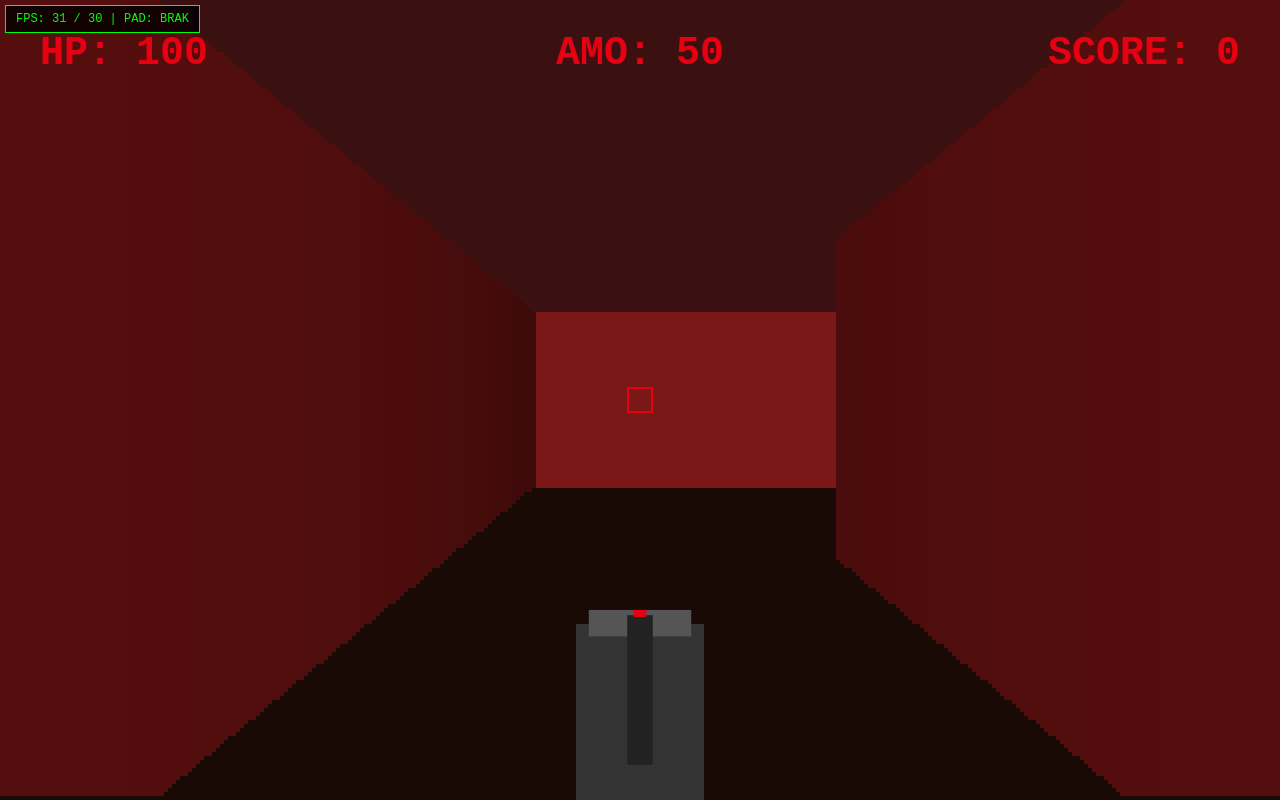
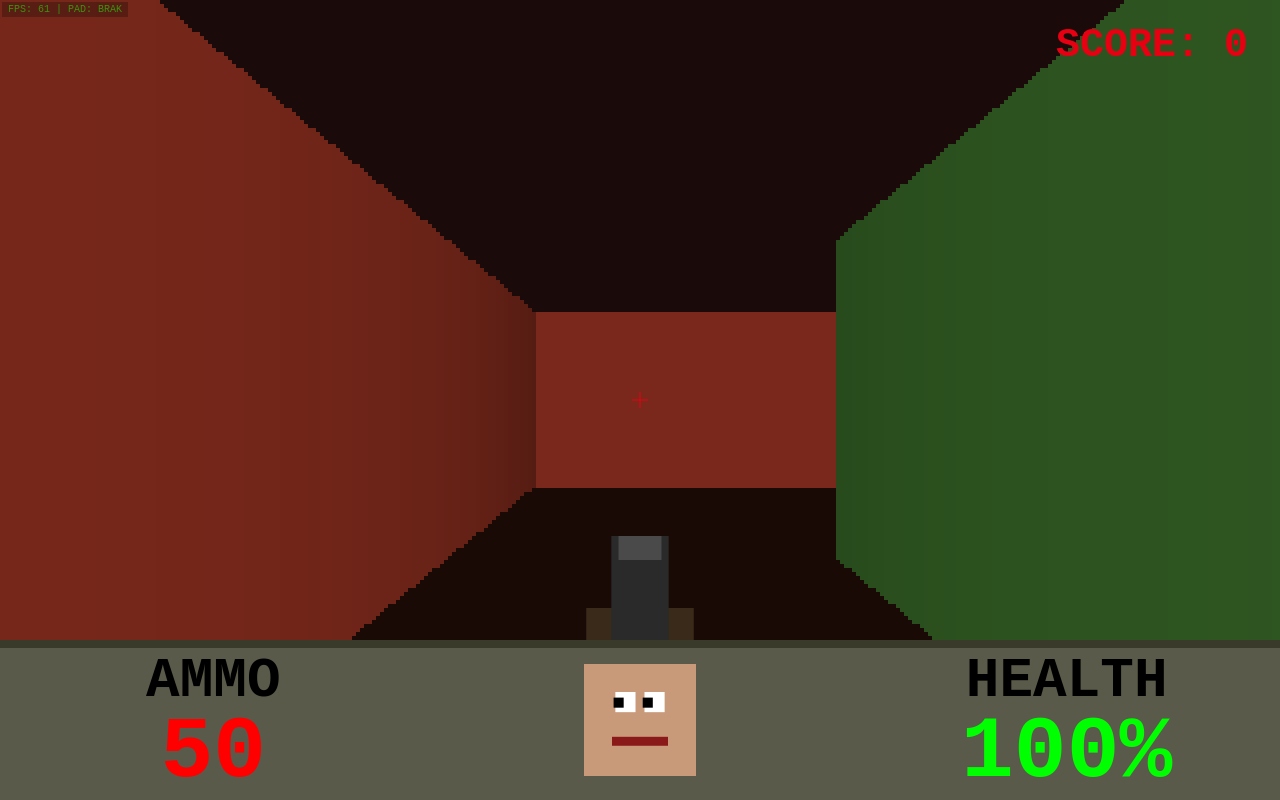
Before and after one commit to PROKIDOS/switch-2-games, a plain HTML site: page test.html in a window 1280 px wide. Drawn offline with Linux system fonts and the light colour scheme.

Commit message:
Update test.html

```diff
--- a/test.html
+++ b/test.html
@@ -2,14 +2,14 @@
 <html lang="pl">
 <head>
 <meta charset="UTF-8">
-<title>DOOM - Switch 2</title>
+<title>DOOM - Switch 2 (Fast)</title>
 <style>
   html, body { margin:0; padding:0; background:#000; width:100%; height:100%; overflow:hidden; font-family:monospace; }
   #game { display:block; width:100vw; height:100vh; background:#000; image-rendering:pixelated; }
   #debug {
-    position:fixed; top:5px; left:5px; color:#0f0; font-size:12px;
-    background:rgba(0,0,0,0.8); padding:6px 10px; white-space:pre;
-    pointer-events:none; border:1px solid #0f0; z-index:999;
+    position:fixed; top:2px; left:2px; color:#0f0; font-size:10px;
+    background:rgba(0,0,0,0.5); padding:2px 6px; white-space:pre;
+    pointer-events:none; z-index:999; opacity:0.5;
   }
 </style>
 </head>
@@ -25,7 +25,7 @@ var log = function(m){ debug.textContent = m; };
 var canvas = document.getElementById("game");
 var ctx = canvas.getContext("2d", { alpha: false });
 
-// ==== RENDER W 320x200 NA OSOBNYM CANVASIE - potem skalowanie ====
+// Render na małym canvasie, skalowany na ekran
 var RW = 320, RH = 200;
 var buf = document.createElement("canvas");
 buf.width = RW;
@@ -39,37 +39,55 @@ function resize() {
 resize();
 window.addEventListener("resize", resize);
 
-// ==== MAPA ====
+// ==== MAPA - każda wartość = inny KOLOR ściany (nie tekstura) ====
 var map = [
   [1,1,1,1,1,1,1,1,1,1,1,1,1,1,1,1],
   [1,0,0,0,0,0,1,0,0,0,0,0,0,0,0,1],
-  [1,0,1,1,0,0,1,0,1,1,1,0,1,1,0,1],
-  [1,0,1,0,0,0,0,0,1,0,0,0,0,1,0,1],
-  [1,0,1,0,1,1,1,0,1,0,1,1,0,1,0,1],
-  [1,0,0,0,1,0,0,0,0,0,1,0,0,0,0,1],
-  [1,0,1,0,1,0,1,1,1,0,1,0,1,1,0,1],
-  [1,0,1,0,0,0,1,0,0,0,0,0,1,0,0,1],
-  [1,0,1,1,1,0,1,0,1,1,1,0,1,0,1,1],
+  [1,0,2,2,0,0,1,0,3,3,3,0,1,2,0,1],
+  [1,0,2,0,0,0,0,0,3,0,0,0,0,2,0,1],
+  [1,0,2,0,4,4,4,0,3,0,2,2,0,2,0,1],
+  [1,0,0,0,4,0,0,0,0,0,2,0,0,0,0,1],
+  [1,0,2,0,4,0,3,3,3,0,2,0,1,1,0,1],
+  [1,0,2,0,0,0,3,0,0,0,0,0,1,0,0,1],
+  [1,0,2,2,2,0,3,0,1,1,1,0,1,0,1,1],
   [1,0,0,0,0,0,0,0,1,0,0,0,0,0,0,1],
   [1,1,1,1,1,0,1,1,1,0,1,1,1,1,0,1],
   [1,0,0,0,0,0,1,0,0,0,0,0,0,0,0,1],
-  [1,0,1,1,1,0,1,0,1,1,1,1,1,0,1,1],
-  [1,0,1,0,0,0,0,0,0,0,0,0,1,0,0,1],
+  [1,0,4,4,4,0,1,0,2,2,3,3,3,0,1,1],
+  [1,0,4,0,0,0,0,0,2,0,0,0,3,0,0,1],
   [1,0,0,0,1,1,1,1,1,0,1,0,0,0,0,1],
   [1,1,1,1,1,1,1,1,1,1,1,1,1,1,1,1]
+];
+
+// Kolory bazowe dla typów ścian (R, G, B)
+var wallColors = [
+  [0,0,0],
+  [180, 60, 40],     // typ 1 - cegła czerwona
+  [70, 130, 50],     // typ 2 - zielony kamień
+  [110, 110, 130],   // typ 3 - metal
+  [60, 90, 160]      // typ 4 - tech niebieski
 ];
 
 function isWall(x, y) {
   var mx = Math.floor(x), my = Math.floor(y);
   if (mx < 0 || mx >= 16 || my < 0 || my >= 16) return true;
-  return map[my][mx] === 1;
+  return map[my][mx] > 0;
+}
+function getWallType(x, y) {
+  var mx = Math.floor(x), my = Math.floor(y);
+  if (mx < 0 || mx >= 16 || my < 0 || my >= 16) return 1;
+  var v = map[my][mx];
+  if (v < 1) return 1;
+  if (v > 4) return 4;
+  return v;
 }
 
 var player = {
   x: 1.5, y: 1.5,
   dirX: 1, dirY: 0,
   planeX: 0, planeY: 0.66,
-  hp: 100, ammo: 50, score: 0
+  hp: 100, ammo: 50, score: 0,
+  bob: 0
 };
 
 var enemies = [];
@@ -77,7 +95,10 @@ function spawnEnemies() {
   enemies = [];
   var spots = [[6,2],[3,7],[12,4],[8,10],[13,13],[5,13],[10,6],[2,11]];
   for (var i = 0; i < spots.length; i++) {
-    enemies.push({ x: spots[i][0]+0.5, y: spots[i][1]+0.5, hp: 3, alive: true, hit: 0 });
+    enemies.push({
+      x: spots[i][0]+0.5, y: spots[i][1]+0.5,
+      hp: 3, alive: true, hit: 0
+    });
   }
 }
 spawnEnemies();
@@ -91,9 +112,11 @@ function restart() {
 }
 
 var lastShot = 0;
+var gunAnim = 0;
 function shoot() {
   if (player.ammo <= 0 || player.hp <= 0) return;
   player.ammo--;
+  gunAnim = 8;
   var da = Math.atan2(player.dirY, player.dirX);
   for (var i = 0; i < enemies.length; i++) {
     var e = enemies[i];
@@ -149,20 +172,20 @@ function tryMove(mx, my) {
   if (!isWall(player.x + mx, player.y)) player.x += mx;
   if (!isWall(player.x, player.y + my)) player.y += my;
 }
-
 function updatePad() {
   var gp = getPad();
   if (!gp) return;
   var speed = 0.06, rotSpeed = 0.05;
-  var mvx = 0, mvy = 0;
-  if (padPressed(12)) { mvx += player.dirX; mvy += player.dirY; }
-  if (padPressed(13)) { mvx -= player.dirX; mvy -= player.dirY; }
-  if (padPressed(14)) { mvx += player.dirY; mvy -= player.dirX; }
-  if (padPressed(15)) { mvx -= player.dirY; mvy += player.dirX; }
+  var mvx = 0, mvy = 0, moving = false;
+  if (padPressed(12)) { mvx += player.dirX; mvy += player.dirY; moving = true; }
+  if (padPressed(13)) { mvx -= player.dirX; mvy -= player.dirY; moving = true; }
+  if (padPressed(14)) { mvx += player.dirY; mvy -= player.dirX; moving = true; }
+  if (padPressed(15)) { mvx -= player.dirY; mvy += player.dirX; moving = true; }
   if (mvx !== 0 || mvy !== 0) {
     var len = Math.sqrt(mvx*mvx + mvy*mvy);
     tryMove(mvx/len*speed, mvy/len*speed);
   }
+  if (moving) player.bob += 0.15;
   var lx = dz(gp.axes[0] || 0);
   if (lx !== 0) rotatePlayer(lx * rotSpeed);
   if (padPressed(7) || padPressed(6) || padPressed(5) || padPressed(4)) {
@@ -182,15 +205,16 @@ window.addEventListener("keyup", function(e) { keys[e.key.toLowerCase()] = false
 
 function updateKeyboard() {
   var speed = 0.06, rotSpeed = 0.05;
-  var mvx = 0, mvy = 0;
-  if (keys["arrowup"] || keys["w"]) { mvx += player.dirX; mvy += player.dirY; }
-  if (keys["arrowdown"] || keys["s"]) { mvx -= player.dirX; mvy -= player.dirY; }
-  if (keys["arrowleft"]) { mvx += player.dirY; mvy -= player.dirX; }
-  if (keys["arrowright"]) { mvx -= player.dirY; mvy += player.dirX; }
+  var mvx = 0, mvy = 0, moving = false;
+  if (keys["arrowup"] || keys["w"]) { mvx += player.dirX; mvy += player.dirY; moving = true; }
+  if (keys["arrowdown"] || keys["s"]) { mvx -= player.dirX; mvy -= player.dirY; moving = true; }
+  if (keys["arrowleft"]) { mvx += player.dirY; mvy -= player.dirX; moving = true; }
+  if (keys["arrowright"]) { mvx -= player.dirY; mvy += player.dirX; moving = true; }
   if (mvx !== 0 || mvy !== 0) {
     var len = Math.sqrt(mvx*mvx + mvy*mvy);
     tryMove(mvx/len*speed, mvy/len*speed);
   }
+  if (moving) player.bob += 0.15;
   if (keys["q"]) rotatePlayer(-rotSpeed);
   if (keys["e"]) rotatePlayer(rotSpeed);
   if (keys[" "]) {
@@ -211,21 +235,21 @@ function updateEnemies() {
       if (player.hp < 0) player.hp = 0;
     }
   }
+  if (gunAnim > 0) gunAnim--;
 }
 
-// ==== Z-BUFFER ====
 var zBuffer = new Float32Array(RW);
 
-// ==== RENDER - fillRect, bez putImageData ====
+// ==== RENDER - 1 fillRect per kolumna ściany ====
 function render() {
   // Niebo
-  bctx.fillStyle = "#3a1010";
+  bctx.fillStyle = "#1a0a0a";
   bctx.fillRect(0, 0, RW, RH/2);
   // Podłoga
   bctx.fillStyle = "#1a0a05";
   bctx.fillRect(0, RH/2, RW, RH/2);
 
-  // ===== ŚCIANY - jeden fillRect per kolumna =====
+  // Ściany - JEDEN fillRect per kolumna, kolor z cieniowaniem
   for (var x = 0; x < RW; x++) {
     var cameraX = 2 * x / RW - 1;
     var rdx = player.dirX + player.planeX * cameraX;
@@ -244,7 +268,7 @@ function render() {
       if (sdx < sdy) { sdx += ddx; mapX += stepX; side = 0; }
       else { sdy += ddy; mapY += stepY; side = 1; }
       if (mapY < 0 || mapY >= 16 || mapX < 0 || mapX >= 16) break;
-      if (map[mapY][mapX] === 1) hit = 1;
+      if (map[mapY][mapX] > 0) hit = 1;
       it++;
     }
 
@@ -260,17 +284,22 @@ function render() {
     if (ds < 0) ds = 0;
     if (de >= RH) de = RH - 1;
 
+    var wallType = getWallType(mapX, mapY);
+    var col = wallColors[wallType];
+
     var sh = 1 - pd / 14;
     if (sh < 0.15) sh = 0.15;
-    var r, g, b;
-    if (side === 1) { r = (90 * sh) | 0; g = (15 * sh) | 0; b = (15 * sh) | 0; }
-    else { r = (180 * sh) | 0; g = (35 * sh) | 0; b = (35 * sh) | 0; }
+    if (side === 1) sh *= 0.7;
+
+    var r = (col[0] * sh) | 0;
+    var g = (col[1] * sh) | 0;
+    var b = (col[2] * sh) | 0;
 
     bctx.fillStyle = "rgb(" + r + "," + g + "," + b + ")";
     bctx.fillRect(x, ds, 1, de - ds);
   }
 
-  // ===== WROGOWIE =====
+  // Wrogowie - pionowe pasy fillRect
   var vis = [];
   for (var i = 0; i < enemies.length; i++) {
     var e = enemies[i];
@@ -291,7 +320,7 @@ function render() {
     var sX = ((RW/2) * (1 + tx/ty)) | 0;
     var sH = Math.abs((RH / ty) | 0);
     var sW = Math.abs((RH / ty) | 0);
-    var vMove = (sH * 0.1) | 0;
+    var vMove = (sH * 0.15) | 0;
     var dsY = (-sH/2 + RH/2 + vMove) | 0;
     var deY = (sH/2 + RH/2 + vMove) | 0;
     var dsX = (-sW/2 + sX) | 0;
@@ -303,47 +332,54 @@ function render() {
       if (st < 0 || st >= RW) continue;
       if (ty >= zBuffer[st]) continue;
       var relX = (st - dsX) / sW;
-
-      var isEye = (relX > 0.38 && relX < 0.46) || (relX > 0.54 && relX < 0.62);
-      var isHead = relX > 0.3 && relX < 0.7;
-      var isBody = relX > 0.2 && relX < 0.8;
-
       var size = deY - dsY;
       if (size <= 0) continue;
 
-      var yEye1 = dsY + size * 0.22;
-      var yEye2 = dsY + size * 0.28;
-      var yHead1 = dsY + size * 0.15;
-      var yHead2 = dsY + size * 0.35;
-      var yRog1 = dsY + size * 0.35;
-      var yBody2 = dsY + size * 0.95;
+      var isEye = (relX > 0.35 && relX < 0.44) || (relX > 0.56 && relX < 0.65);
+      var isHead = relX > 0.30 && relX < 0.70;
+      var isHorn = relX > 0.20 && relX < 0.80;
+      var isBody = relX > 0.15 && relX < 0.85;
+      var isArm = (relX > 0.05 && relX < 0.15) || (relX > 0.85 && relX < 0.95);
 
-      if (isEye && e.hit === 0) {
-        bctx.fillStyle = "#ff0";
-        bctx.fillRect(st, yEye1, 1, yEye2 - yEye1);
-      } else if (e.hit > 0) {
-        if (isHead) {
-          bctx.fillStyle = "#fff";
-          bctx.fillRect(st, yHead1, 1, yHead2 - yHead1);
+      var y1 = 0, y2 = 0, cr = 0, cg = 0, cb = 0;
+
+      if (isHorn && !isHead) {
+        y1 = dsY + size * 0.08;
+        y2 = dsY + size * 0.20;
+        cr = 60; cg = 30; cb = 20;
+      } else if (isHead) {
+        if (isEye) {
+          y1 = dsY + size * 0.22;
+          y2 = dsY + size * 0.30;
+          if (e.hit > 0) { cr = 255; cg = 255; cb = 255; }
+          else { cr = 255; cg = 255; cb = 0; }
+        } else {
+          y1 = dsY + size * 0.15;
+          y2 = dsY + size * 0.40;
+          cr = 90; cg = 40; cb = 30;
         }
-        if (isBody) {
-          bctx.fillStyle = "#fff";
-          bctx.fillRect(st, yRog1, 1, yBody2 - yRog1);
-        }
-      } else {
-        if (isHead) {
-          bctx.fillStyle = "#8b0000";
-          bctx.fillRect(st, yHead1, 1, yHead2 - yHead1);
-        }
-        if (isBody) {
-          bctx.fillStyle = "#5c0000";
-          bctx.fillRect(st, yRog1, 1, yBody2 - yRog1);
-        }
+      } else if (isArm) {
+        y1 = dsY + size * 0.45;
+        y2 = dsY + size * 0.75;
+        cr = 100; cg = 50; cb = 40;
+      } else if (isBody) {
+        y1 = dsY + size * 0.40;
+        y2 = dsY + size * 0.95;
+        cr = 80; cg = 30; cb = 25;
+      }
+
+      if (e.hit > 0 && !isEye) { cr = 255; cg = 255; cb = 255; }
+
+      if (y2 > y1) {
+        if (y1 < 0) y1 = 0;
+        if (y2 > RH) y2 = RH;
+        bctx.fillStyle = "rgb(" + cr + "," + cg + "," + cb + ")";
+        bctx.fillRect(st, y1, 1, y2 - y1);
       }
     }
   }
 
-  // ===== SKALUJ NA EKRAN =====
+  // ==== SKALUJ NA EKRAN ====
   var cw = canvas.width, ch = canvas.height;
   var targetRatio = RW / RH;
   var screenRatio = cw / ch;
@@ -361,44 +397,111 @@ function render() {
   ctx.fillRect(0, 0, cw, ch);
   ctx.drawImage(buf, 0, 0, RW, RH, dxx, dyy, dw, dh);
 
-  // ===== HUD na głównym canvasie (mniejszy) =====
   var scale = dh / RH;
+
+  // ==== BROŃ ====
+  var bobY = Math.sin(player.bob) * 3 * scale;
+  var gunRecoil = gunAnim * 4 * scale;
+  var gw = dw * 0.28;
+  var gh = dh * 0.30;
+  var gx = cw/2 - gw/2;
+  var gy = dyy + dh - gh + bobY + gunRecoil;
+
+  ctx.fillStyle = "#3a2a1a";
+  ctx.fillRect(gx + gw*0.35, gy + gh*0.2, gw*0.3, gh*0.8);
+  ctx.fillStyle = "#2a2a2a";
+  ctx.fillRect(gx + gw*0.42, gy - gh*0.1, gw*0.16, gh*0.5);
+  ctx.fillStyle = "#4a4a4a";
+  ctx.fillRect(gx + gw*0.44, gy - gh*0.1, gw*0.12, gh*0.1);
+  ctx.fillStyle = "#c89a7a";
+  ctx.fillRect(gx + gw*0.15, gy + gh*0.4, gw*0.2, gh*0.5);
+  ctx.fillRect(gx + gw*0.65, gy + gh*0.4, gw*0.2, gh*0.5);
+  if (gunAnim > 6) {
+    ctx.fillStyle = "rgba(255,200,50,0.8)";
+    ctx.fillRect(gx + gw*0.45, gy - gh*0.15, gw*0.1, gh*0.15);
+  }
+
+  // ==== HUD ====
+  var hudH = 40 * scale;
+  var hudY = dyy + dh - hudH;
+  ctx.fillStyle = "#5a5a4a";
+  ctx.fillRect(dxx, hudY, dw, hudH);
+  ctx.fillStyle = "#3a3a2a";
+  ctx.fillRect(dxx, hudY, dw, 2 * scale);
+
+  var secW = dw / 3;
+  ctx.fillStyle = "#000";
+  ctx.font = "bold " + ((14 * scale) | 0) + "px monospace";
+  ctx.textAlign = "center";
+  ctx.fillText("AMMO", dxx + secW * 0.5, hudY + hudH * 0.35);
+  ctx.fillStyle = "#f00";
+  ctx.font = "bold " + ((22 * scale) | 0) + "px monospace";
+  ctx.fillText("" + player.ammo, dxx + secW * 0.5, hudY + hudH * 0.85);
+
+  var faceCenterX = cw / 2;
+  var faceY = hudY + hudH * 0.15;
+  var faceH = hudH * 0.7;
+  var faceW = faceH;
+  ctx.fillStyle = "#c89a7a";
+  ctx.fillRect(faceCenterX - faceW/2, faceY, faceW, faceH);
+  ctx.fillStyle = "#fff";
+  var eyeSize = faceW * 0.18;
+  ctx.fillRect(faceCenterX - faceW*0.22, faceY + faceH*0.25, eyeSize, eyeSize);
+  ctx.fillRect(faceCenterX + faceW*0.04, faceY + faceH*0.25, eyeSize, eyeSize);
+  ctx.fillStyle = "#000";
+  var pupilOff = player.hp > 60 ? -1*scale : (player.hp > 30 ? 0 : 1*scale);
+  ctx.fillRect(faceCenterX - faceW*0.20 + pupilOff, faceY + faceH*0.30, eyeSize*0.5, eyeSize*0.5);
+  ctx.fillRect(faceCenterX + faceW*0.06 + pupilOff, faceY + faceH*0.30, eyeSize*0.5, eyeSize*0.5);
+  ctx.fillStyle = "#8a1a1a";
+  if (player.hp > 60) {
+    ctx.fillRect(faceCenterX - faceW*0.25, faceY + faceH*0.65, faceW*0.5, faceH*0.08);
+  } else if (player.hp > 30) {
+    ctx.fillRect(faceCenterX - faceW*0.20, faceY + faceH*0.68, faceW*0.4, faceH*0.08);
+  } else {
+    ctx.fillRect(faceCenterX - faceW*0.25, faceY + faceH*0.72, faceW*0.5, faceH*0.08);
+    ctx.fillRect(faceCenterX - faceW*0.15, faceY + faceH*0.65, faceW*0.3, faceH*0.06);
+  }
+  if (player.hp < 70) {
+    ctx.fillStyle = "#8a0000";
+    ctx.fillRect(faceCenterX - faceW*0.30, faceY + faceH*0.15, faceW*0.08, faceH*0.25);
+  }
+  if (player.hp < 40) {
+    ctx.fillStyle = "#8a0000";
+    ctx.fillRect(faceCenterX + faceW*0.25, faceY + faceH*0.10, faceW*0.10, faceH*0.30);
+    ctx.fillRect(faceCenterX - faceW*0.05, faceY + faceH*0.50, faceW*0.08, faceH*0.20);
+  }
+
+  ctx.fillStyle = "#000";
+  ctx.font = "bold " + ((14 * scale) | 0) + "px monospace";
+  ctx.fillText("HEALTH", dxx + dw - secW * 0.5, hudY + hudH * 0.35);
+  ctx.fillStyle = player.hp > 50 ? "#0f0" : (player.hp > 25 ? "#ff0" : "#f00");
+  ctx.font = "bold " + ((22 * scale) | 0) + "px monospace";
+  ctx.fillText("" + player.hp + "%", dxx + dw - secW * 0.5, hudY + hudH * 0.85);
+
   ctx.fillStyle = "#e60012";
   ctx.font = "bold " + ((10 * scale) | 0) + "px monospace";
-  ctx.textAlign = "left";
-  ctx.fillText("HP: " + player.hp, dxx + 10 * scale, dyy + 16 * scale);
-  ctx.textAlign = "center";
-  ctx.fillText("AMO: " + player.ammo, cw/2, dyy + 16 * scale);
   ctx.textAlign = "right";
-  ctx.fillText("SCORE: " + player.score, dxx + dw - 10 * scale, dyy + 16 * scale);
+  ctx.fillText("SCORE: " + player.score, dxx + dw - 8 * scale, dyy + 14 * scale);
 
-  // Broń
-  var gw = dw * 0.1, gh = dh * 0.22;
-  var gx = cw/2 - gw/2, gy = dyy + dh - gh;
-  ctx.fillStyle = "#333";
-  ctx.fillRect(gx, gy, gw, gh);
-  ctx.fillStyle = "#555";
-  ctx.fillRect(gx + gw*0.1, gy - gh*0.08, gw*0.8, gh*0.15);
-  ctx.fillStyle = "#222";
-  ctx.fillRect(gx + gw*0.4, gy - gh*0.05, gw*0.2, gh*0.85);
-  ctx.fillStyle = "#e60012";
-  ctx.fillRect(gx + gw*0.45, gy - gh*0.08, gw*0.1, gh*0.04);
+  ctx.strokeStyle = "#e60012";
+  ctx.lineWidth = 1;
+  ctx.beginPath();
+  ctx.moveTo(cw/2 - 8, dyy + dh/2);
+  ctx.lineTo(cw/2 + 8, dyy + dh/2);
+  ctx.moveTo(cw/2, dyy + dh/2 - 8);
+  ctx.lineTo(cw/2, dyy + dh/2 + 8);
+  ctx.stroke();
 
-  // Celownik
-  ctx.strokeStyle = "#e60012";
-  ctx.lineWidth = 2;
-  ctx.strokeRect(cw/2 - 12, dyy + dh/2 - 12, 24, 24);
-
-  // Ekran śmierci
   if (player.hp <= 0) {
-    ctx.fillStyle = "rgba(150,0,0,0.75)";
+    ctx.fillStyle = "rgba(150,0,0,0.8)";
     ctx.fillRect(0, 0, cw, ch);
-    ctx.fillStyle = "#fff";
-    ctx.font = "bold " + ((64 * scale) | 0) + "px monospace";
+    ctx.fillStyle = "#f00";
+    ctx.font = "bold " + ((72 * scale) | 0) + "px monospace";
     ctx.textAlign = "center";
     ctx.fillText("YOU DIED", cw/2, ch/2);
+    ctx.fillStyle = "#fff";
     ctx.font = ((20 * scale) | 0) + "px monospace";
-    ctx.fillText("A / R = restart", cw/2, ch/2 + 50 * scale);
+    ctx.fillText("A / R = restart", cw/2, ch/2 + 60 * scale);
   } else {
     var allDead = enemies.length > 0;
     for (var i = 0; i < enemies.length; i++) {
@@ -408,40 +511,34 @@ function render() {
       ctx.fillStyle = "rgba(0,100,0,0.5)";
       ctx.fillRect(0, 0, cw, ch);
       ctx.fillStyle = "#0f0";
-      ctx.font = "bold " + ((56 * scale) | 0) + "px monospace";
+      ctx.font = "bold " + ((64 * scale) | 0) + "px monospace";
       ctx.textAlign = "center";
       ctx.fillText("LEVEL CLEARED!", cw/2, ch/2);
-      ctx.font = ((20 * scale) | 0) + "px monospace";
       ctx.fillStyle = "#fff";
-      ctx.fillText("A / R = restart", cw/2, ch/2 + 50 * scale);
+      ctx.font = ((22 * scale) | 0) + "px monospace";
+      ctx.fillText("WYNIK: " + player.score, cw/2, ch/2 + 50 * scale);
+      ctx.fillText("A / R = restart", cw/2, ch/2 + 90 * scale);
     }
   }
 }
 
-// ==== PĘTLA Z FPS LIMITEREM 30 ====
+// ==== PĘTLA ====
 var frames = 0, fpsTime = Date.now(), lastFps = 0;
-var targetFps = 30;
-var frameInterval = 1000 / targetFps;
-var lastFrameTime = 0;
 
 function tick() {
-  var now = Date.now();
-  var delta = now - lastFrameTime;
-  if (delta < frameInterval) return;
-  lastFrameTime = now - (delta % frameInterval);
-
   updatePad();
   updateKeyboard();
   updateEnemies();
   render();
 
   frames++;
+  var now = Date.now();
   if (now - fpsTime > 1000) {
     lastFps = frames;
     frames = 0;
     fpsTime = now;
     var gp = getPad();
-    log("FPS: " + lastFps + " / " + targetFps + " | PAD: " + (gp ? "OK" : "BRAK"));
+    log("FPS: " + lastFps + " | PAD: " + (gp ? "OK" : "BRAK"));
   }
 }
 
@@ -451,7 +548,7 @@ function loop() {
 }
 
 loop();
-log("Start. Cel: 30 FPS");
+log("Start.");
 </script>
 </body>
 </html>
```
